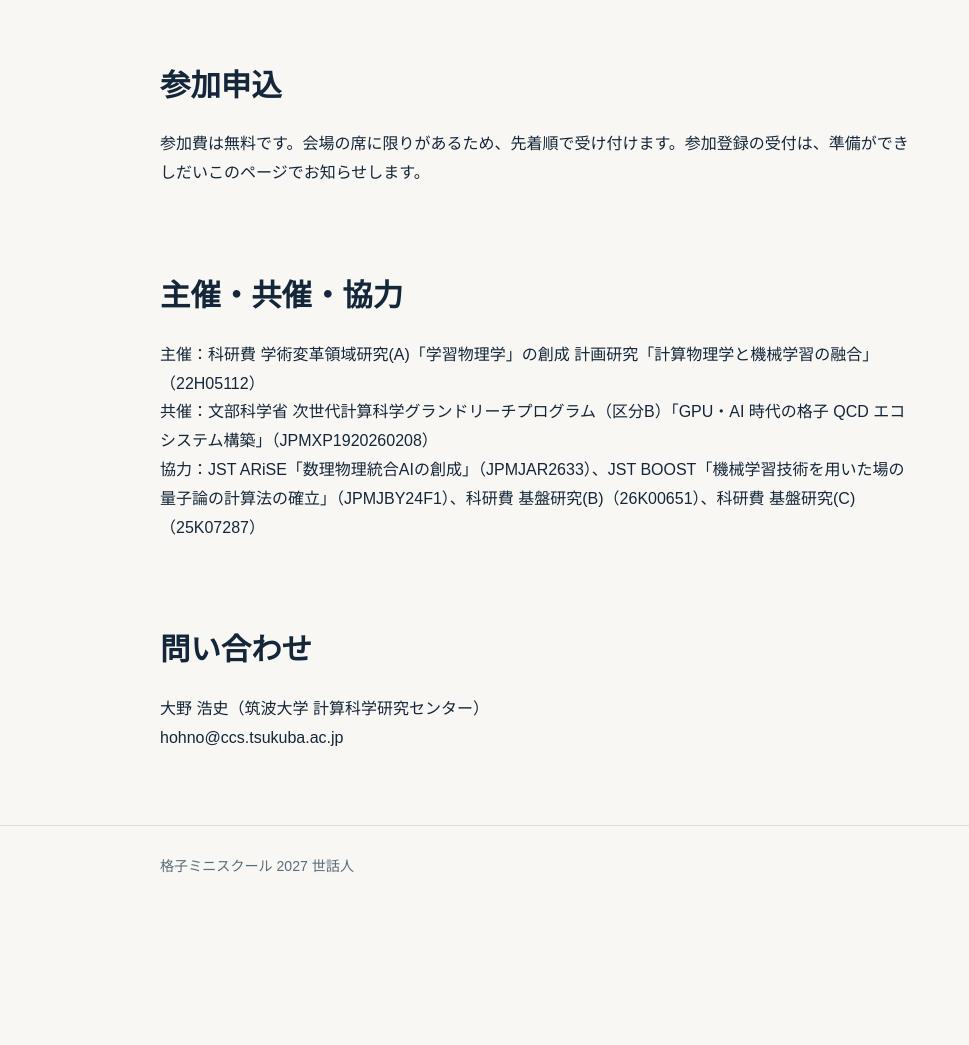
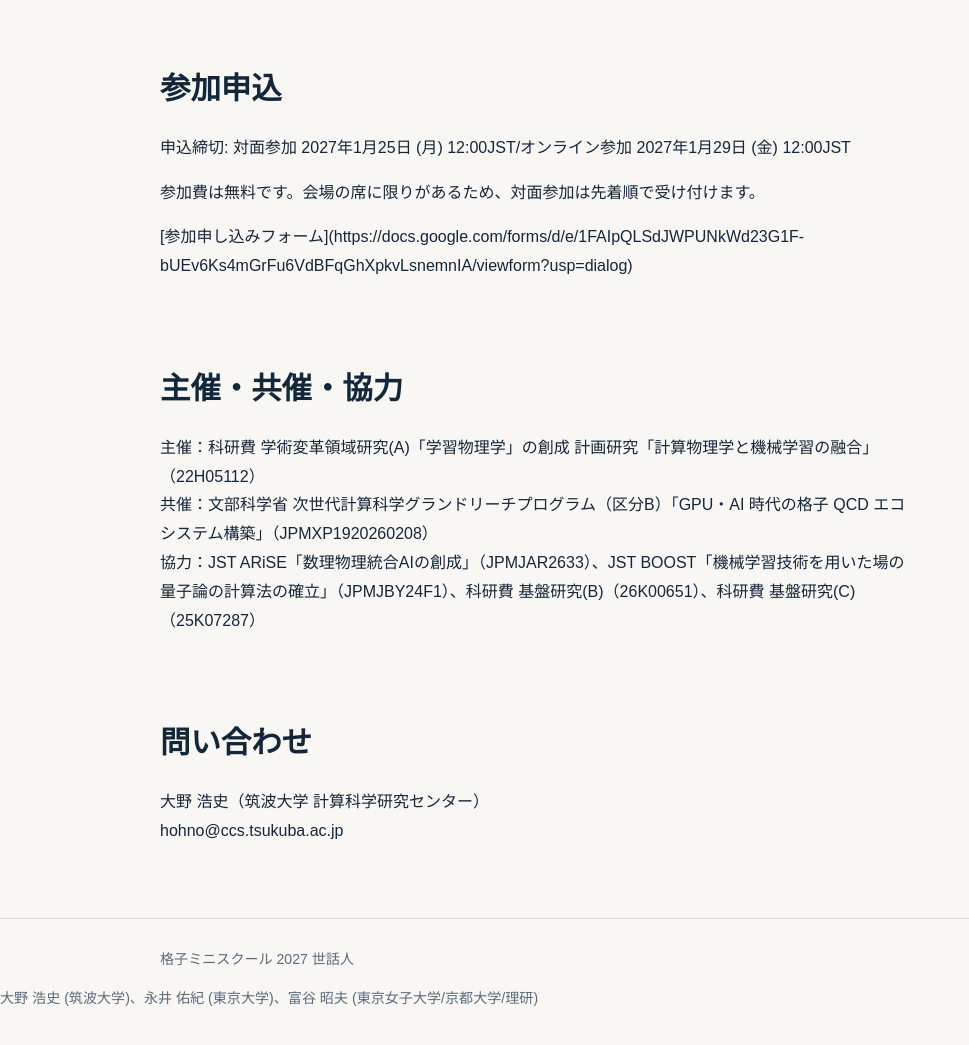
Before and after one commit to akio-tomiya/lattice-school-2027, a plain HTML site: page index.html in a window 1280 px wide. Shown: the part 1589-2634 px from the top of the page, without its empty margins (0-969 px from the left). Before the commit the page ends 2508 px from the top, so only its background shows below. Drawn offline with Linux system fonts and the light colour scheme.

Commit message:
Update index.html

```diff
--- a/index.html
+++ b/index.html
@@ -82,7 +82,8 @@
         <div>
           <p class="label">参加</p>
           <p class="big">無料・要申込</p>
-          <p class="small">定員に限りがあるため先着順</p>
+          <p class="big">対面とオンラインのハイブリッド</p>
+          <p class="small">会場の席に限りがあるため対面参加は先着順</p>
         </div>
       </div>
 
@@ -113,7 +114,9 @@
 
       <section id="register">
         <h2>参加申込</h2>
-        <p>参加費は無料です。会場の席に限りがあるため、先着順で受け付けます。参加登録の受付は、準備ができしだいこのページでお知らせします。</p>
+        <p>申込締切: 対面参加 2027年1月25日 (月) 12:00JST/オンライン参加 2027年1月29日 (金) 12:00JST<p>
+        <p>参加費は無料です。会場の席に限りがあるため、対面参加は先着順で受け付けます。</p>
+        <p>[参加申し込みフォーム](https://docs.google.com/forms/d/e/1FAIpQLSdJWPUNkWd23G1F-bUEv6Ks4mGrFu6VdBFqGhXpkvLsnemnIA/viewform?usp=dialog)
       </section>
 
       <section id="organizers">
@@ -131,6 +134,7 @@
 
     <footer>
       <div class="wrap">格子ミニスクール 2027 世話人</div>
+      <p>大野 浩史 (筑波大学)、永井 佑紀 (東京大学)、富谷 昭夫 (東京女子大学/京都大学/理研)</p>
     </footer>
   </body>
 </html>
```
